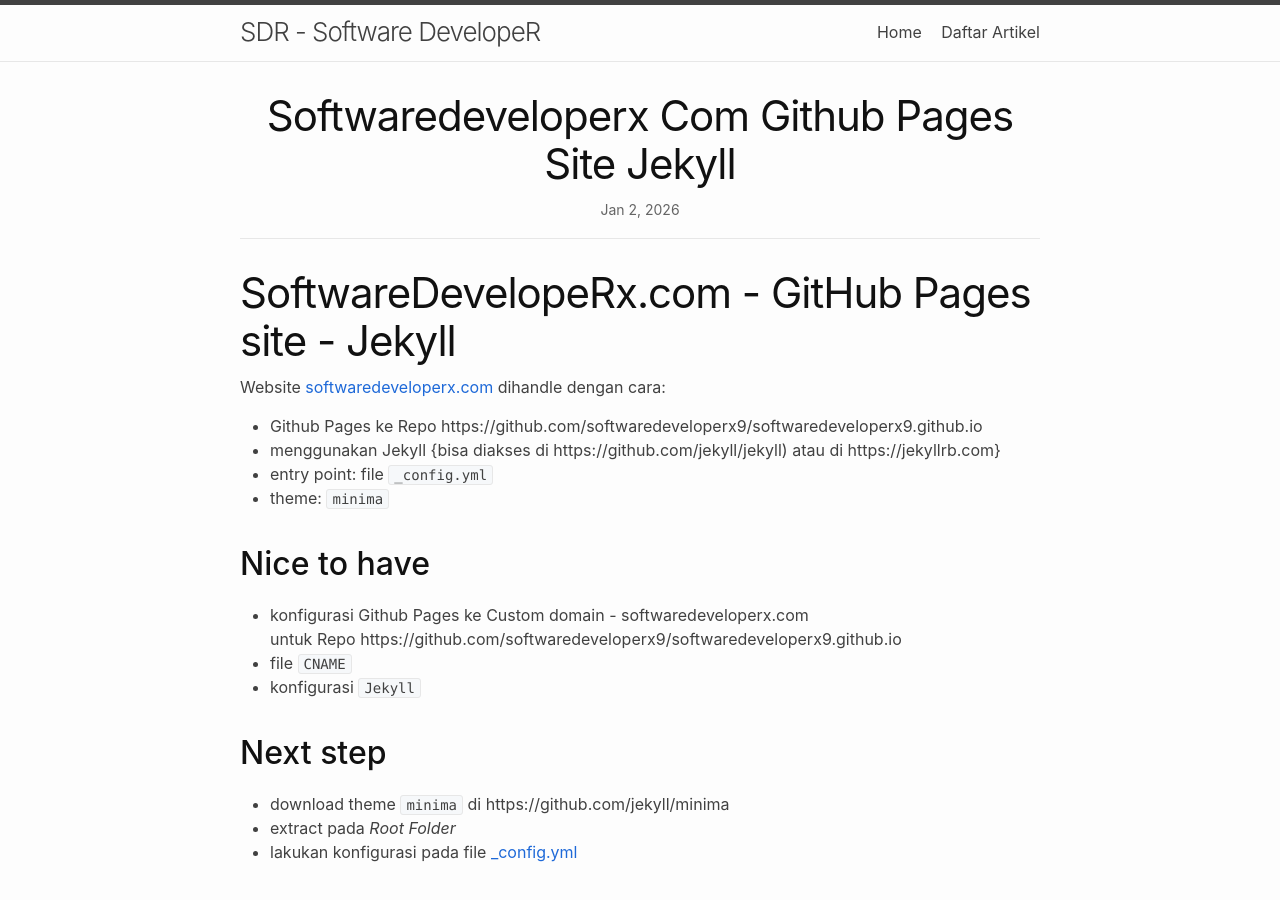
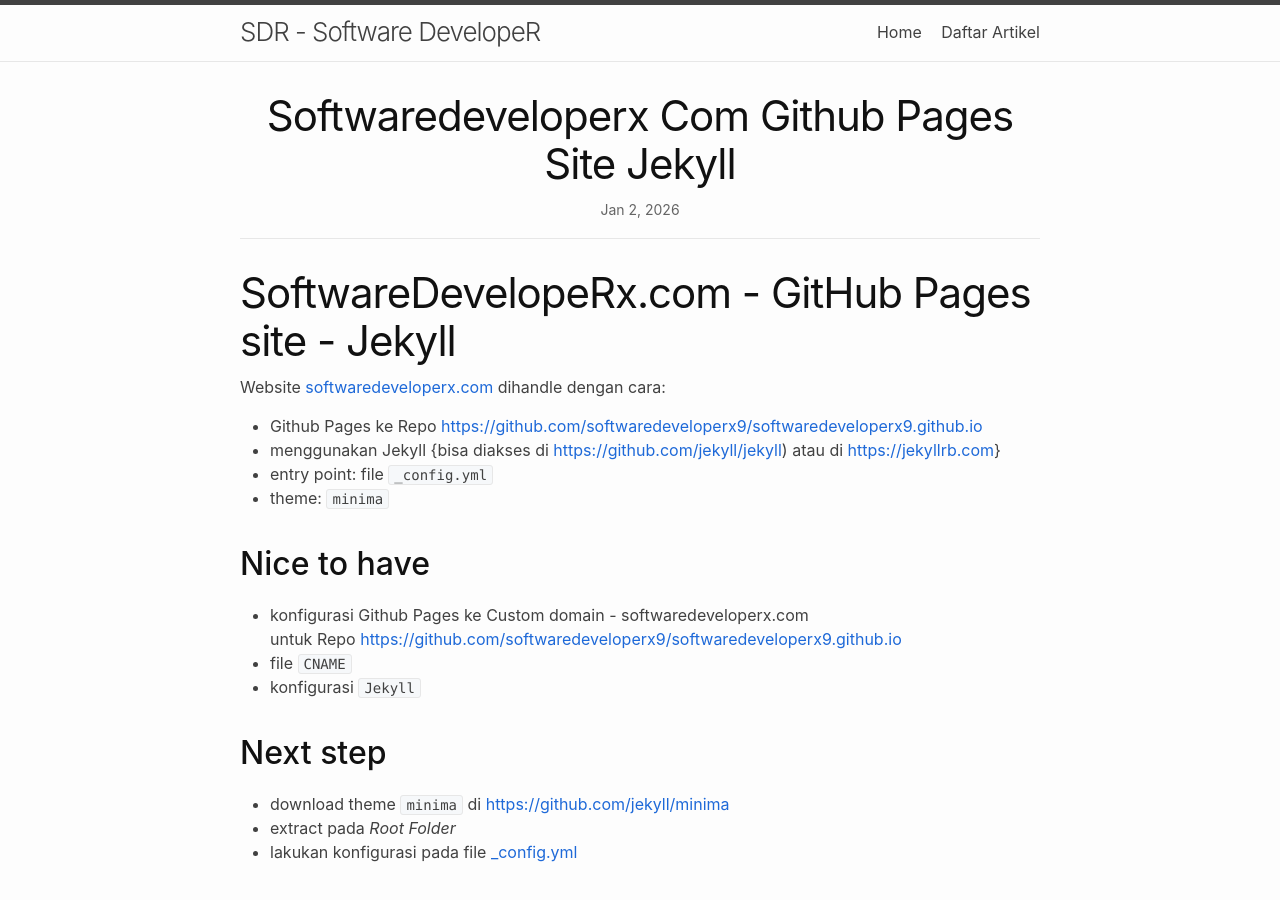
Before and after one commit to softwaredeveloperx9/softwaredeveloperx9.github.io, a Jekyll site: the page built from _posts/id/2026-01-02-SoftwareDevelopeRx-com-GitHub-Pages-site-Jekyll.md, in a window 1280 px wide and 900 px high. Built offline with Jekyll 4.4.1, drawn with Linux system fonts in a browser that asks for light colours; nearby versions of some CDN libraries; some of the changed lines change nothing that is shown.

Commit message:
Update a file

```diff
--- a/_posts/id/2026-01-02-SoftwareDevelopeRx-com-GitHub-Pages-site-Jekyll.md
+++ b/_posts/id/2026-01-02-SoftwareDevelopeRx-com-GitHub-Pages-site-Jekyll.md
@@ -1,23 +1,27 @@
 # SoftwareDevelopeRx.com - GitHub Pages site - Jekyll
 
 Website [softwaredeveloperx.com](https://softwaredeveloperx.com/) dihandle dengan cara:
-- Github Pages ke Repo https://github.com/softwaredeveloperx9/softwaredeveloperx9.github.io
-- menggunakan Jekyll {bisa diakses di https://github.com/jekyll/jekyll) atau di https://jekyllrb.com}
+
+- Github Pages ke Repo [https://github.com/softwaredeveloperx9/softwaredeveloperx9.github.io](https://github.com/softwaredeveloperx9/softwaredeveloperx9.github.io)
+- menggunakan Jekyll {bisa diakses di [https://github.com/jekyll/jekyll](https://github.com/jekyll/jekyll)) atau di [https://jekyllrb.com](https://jekyllrb.com)}
 - entry point: file `_config.yml`
 - theme: `minima`
 
 ## Nice to have
+
 - konfigurasi Github Pages ke Custom domain - softwaredeveloperx.com<br/>
-  untuk Repo https://github.com/softwaredeveloperx9/softwaredeveloperx9.github.io
+  untuk Repo [https://github.com/softwaredeveloperx9/softwaredeveloperx9.github.io](https://github.com/softwaredeveloperx9/softwaredeveloperx9.github.io)
 - file `CNAME`
 - konfigurasi `Jekyll`
 
 ## Next step
-- download theme `minima` di https://github.com/jekyll/minima
+
+- download theme `minima` di [https://github.com/jekyll/minima](https://github.com/jekyll/minima)
 - extract pada _Root Folder_
-- lakukan konfigurasi pada file [_config.yml](./root/_config.yml)
+- lakukan konfigurasi pada file [\_config.yml](/_config.yml)
 
 ### hasil extract theme: `minima`
+
 ![Jekyll--theme--minima](/A_images/web-softwaredeveloperx-com/Jekyll--theme--minima.png)
 
 ### konfigurasi Github Pages ke Custom domain - softwaredeveloperx.com
```
